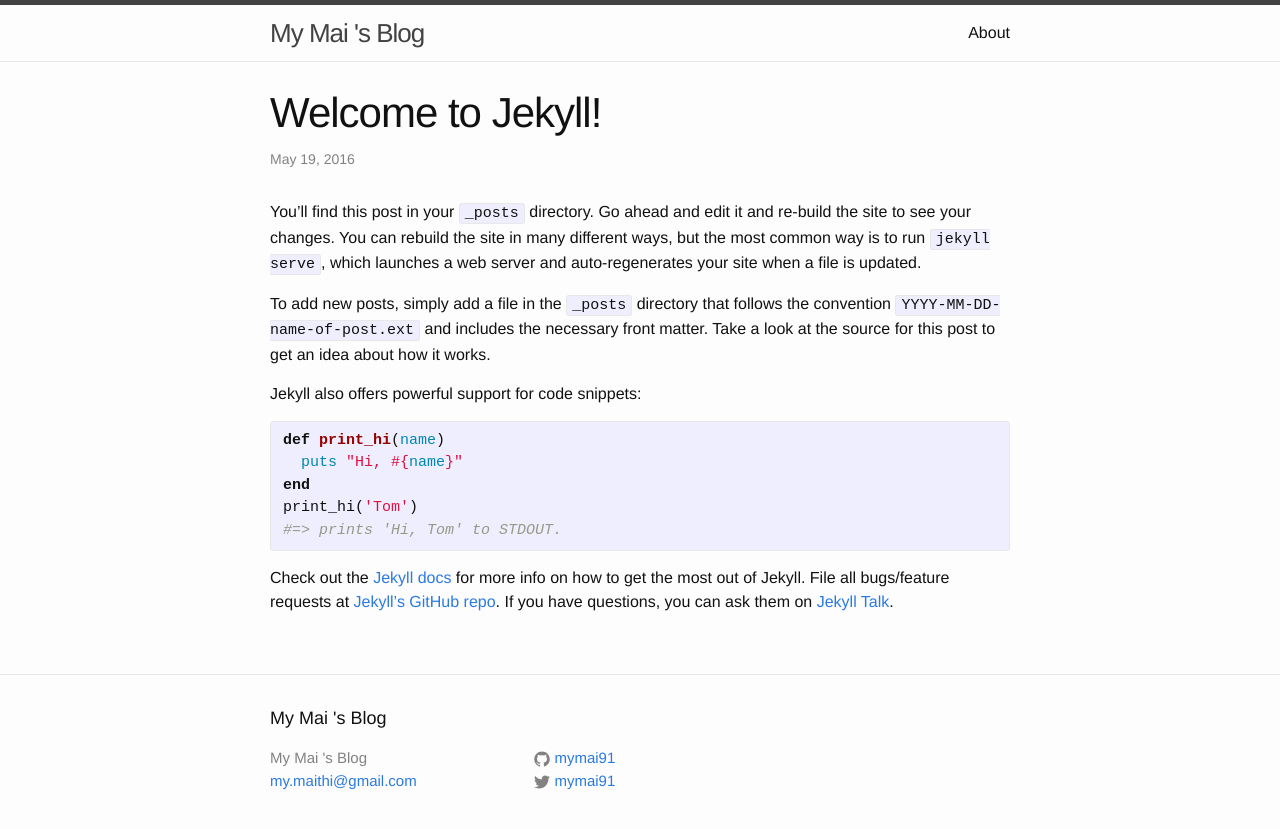
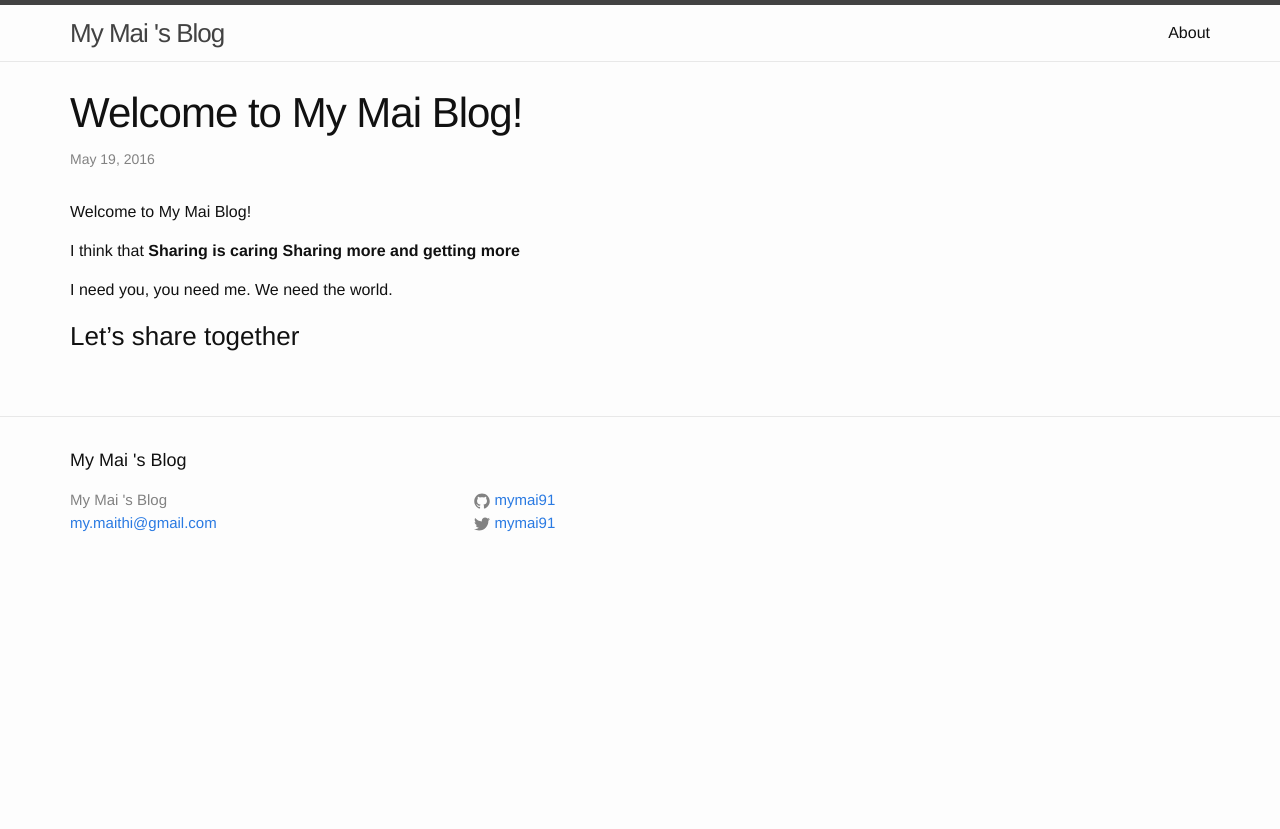
Before and after one commit to mymai91/mymai91.github.io, a Jekyll site: the page built from _posts/2016-05-19-welcome-to-mymai-blog.markdown, in a window 1280 px wide. Shown: the top 829 px of the page. Built offline with Jekyll 4.4.1, drawn with Linux system fonts in a browser that asks for light colours; comment, search, counter and statistics services are not loaded.

Commit message:
Update the site

```diff
--- /dev/null
+++ b/_includes/disqus.html
@@ -0,0 +1,12 @@
+<div id="disqus_thread"></div>
+<script type="text/javascript">
+    /* * * CONFIGURATION VARIABLES: EDIT BEFORE PASTING INTO YOUR WEBPAGE * * */
+    var disqus_shortname = 'mymai'; // required: replace example with your forum shortname
+    /* * * DON'T EDIT BELOW THIS LINE * * */
+    (function() {
+        var dsq = document.createElement('script'); dsq.type = 'text/javascript'; dsq.async = true;
+        dsq.src = '//' + disqus_shortname + '.disqus.com/embed.js';
+        (document.getElementsByTagName('head')[0] || document.getElementsByTagName('body')[0]).appendChild(dsq);
+    })();
+</script>
+<!-- <noscript>Please enable JavaScript to view the <a href="http://disqus.com/?ref_noscript">comments powered by Disqus.</a></noscript> -->
--- a/_layouts/post.html
+++ b/_layouts/post.html
@@ -12,4 +12,6 @@ layout: default
     {{ content }}
   </div>
 
+  {% include disqus.html %}
+
 </article>
--- a/_posts/2016-05-19-welcome-to-jekyll.markdown
+++ b/_posts/2016-05-19-welcome-to-mymai-blog.markdown
@@ -1,10 +1,20 @@
 ---
 layout: post
-title:  "Welcome to Jekyll!"
-date:   2016-05-19 07:21:33 +0700
+title:  "Welcome to My Mai Blog!"
+comments: true
+date:   2016-05-19 15:07:33 +0700
 categories: jekyll update
 ---
-You’ll find this post in your `_posts` directory. Go ahead and edit it and re-build the site to see your changes. You can rebuild the site in many different ways, but the most common way is to run `jekyll serve`, which launches a web server and auto-regenerates your site when a file is updated.
+
+Welcome to My Mai Blog!
+
+I think that **Sharing is caring** **Sharing more and getting more**
+
+I need you, you need me. We need the world.
+
+### Let's share together
+
+<!-- You’ll find this post in your `_posts` directory. Go ahead and edit it and re-build the site to see your changes. You can rebuild the site in many different ways, but the most common way is to run `jekyll serve`, which launches a web server and auto-regenerates your site when a file is updated.
 
 To add new posts, simply add a file in the `_posts` directory that follows the convention `YYYY-MM-DD-name-of-post.ext` and includes the necessary front matter. Take a look at the source for this post to get an idea about how it works.
 
@@ -22,4 +32,4 @@ Check out the [Jekyll docs][jekyll-docs] for more info on how to get the most ou
 
 [jekyll-docs]: http://jekyllrb.com/docs/home
 [jekyll-gh]:   https://github.com/jekyll/jekyll
-[jekyll-talk]: https://talk.jekyllrb.com/
+[jekyll-talk]: https://talk.jekyllrb.com/ -->
--- a/about.md
+++ b/about.md
@@ -4,12 +4,12 @@ title: About
 permalink: /about/
 ---
 
-This is the base Jekyll theme. You can find out more info about customizing your Jekyll theme, as well as basic Jekyll usage documentation at [jekyllrb.com](http://jekyllrb.com/)
+I'm My Mai. I'm a web developer.
 
-You can find the source code for the Jekyll new theme at:
-{% include icon-github.html username="jglovier" %} /
-[jekyll-new](https://github.com/jglovier/jekyll-new)
+I love web and has been learning frontend and backend development on my own.
 
-You can find the source code for Jekyll at
-{% include icon-github.html username="jekyll" %} /
-[jekyll](https://github.com/jekyll/jekyll)
+Welcome to My Mai Blog!
+
+I think that **Sharing is caring** **Sharing more and getting more**
+
+I need you, you need me. We need the world.
--- a/css/main.scss
+++ b/css/main.scss
@@ -23,7 +23,7 @@ $grey-color-light: lighten($grey-color, 40%);
 $grey-color-dark:  darken($grey-color, 25%);
 
 // Width of the content area
-$content-width:    800px;
+$content-width:    1200px;
 
 $on-palm:          600px;
 $on-laptop:        800px;
```
Also changed, not shown: _posts/2016-05-19-rails-service-wisper.markdown (added, +158 -0 lines).
